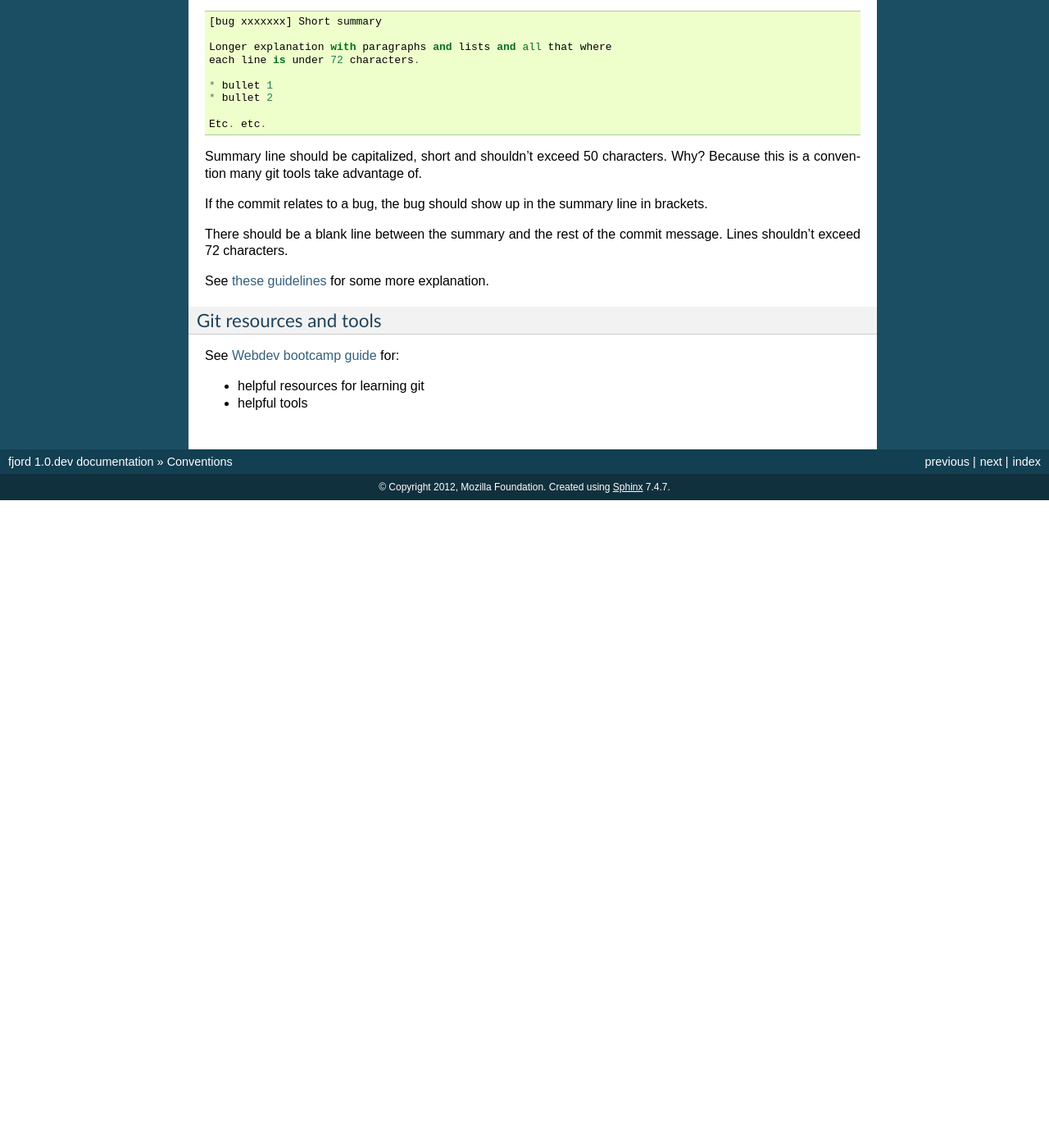
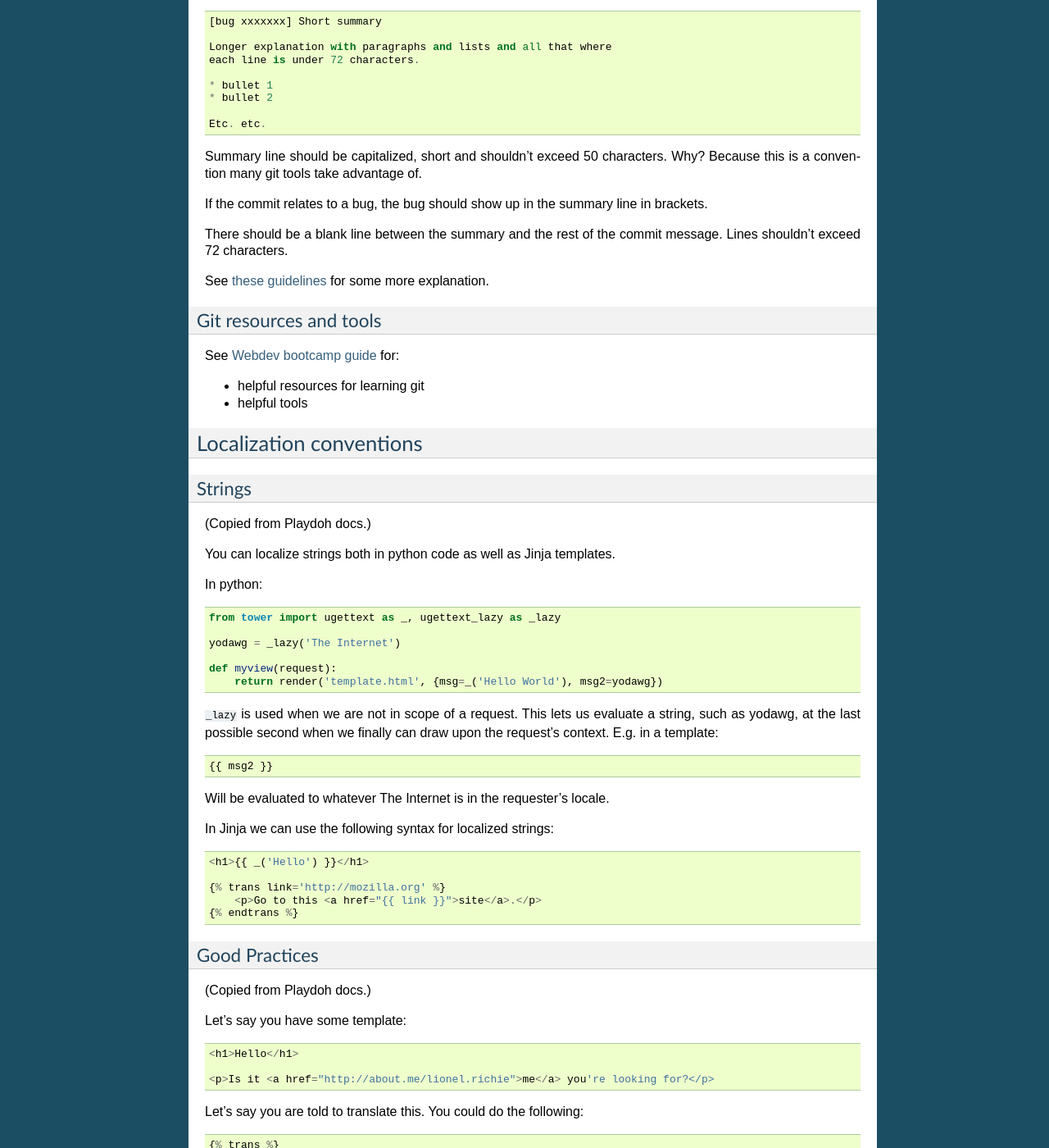
Before and after one commit to mozilla/fjord, a Sphinx documentation site: the page built from docs/conventions.rst, in a window 1280 px wide and 1400 px high, scrolled down 506 px. Shown: the whole window at 82% size. Built offline with Sphinx 7.4.7, drawn with Linux system fonts in a browser that asks for light colours; before the commit the page ends 1116 px from its top, so only the background shows below that; some of the changed text lies outside the part shown.

Commit message:
[bug 778466] Update l10n docs
* add l10n conventions from playdoh docs (easier to have it in one place)
* add l10n strings maintenance from playdoh docs (easier to have it
  in one place and we can use our project-specific things)

```diff
--- a/docs/conventions.rst
+++ b/docs/conventions.rst
@@ -1,6 +1,6 @@
-===========
-Conventions
-===========
+=====================================
+Conventions (git, l10n, python, etc.)
+=====================================
 
 This document contains coding conventions, and things to watch out
 for, etc.
@@ -67,3 +67,107 @@ for:
 
 * helpful resources for learning git
 * helpful tools
+
+
+Localization conventions
+========================
+
+Strings
+-------
+
+(Copied from Playdoh docs.)
+
+You can localize strings both in python code as well as Jinja templates.
+
+In python::
+
+    from tower import ugettext as _, ugettext_lazy as _lazy
+
+    yodawg = _lazy('The Internet')
+
+    def myview(request):
+        return render('template.html', {msg=_('Hello World'), msg2=yodawg})
+
+``_lazy`` is used when we are not in scope of a request. This lets us
+evaluate a string, such as yodawg, at the last possible second when we
+finally can draw upon the request’s context. E.g. in a template::
+
+    {{ msg2 }}
+
+Will be evaluated to whatever The Internet is in the requester’s
+locale.
+
+In Jinja we can use the following syntax for localized strings::
+
+    <h1>{{ _('Hello') }}</h1>
+
+    {% trans link='http://mozilla.org' %}
+        <p>Go to this <a href="{{ link }}">site</a>.</p>
+    {% endtrans %}
+
+
+Good Practices
+--------------
+
+(Copied from Playdoh docs.)
+
+Let’s say you have some template::
+
+    <h1>Hello</h1>
+
+    <p>Is it <a href="http://about.me/lionel.richie">me</a> you're looking for?</p>
+
+Let’s say you are told to translate this. You could do the following::
+
+    {% trans %}
+        <h1>Hello</h1>
+
+        <p>Is it <a href="http://about.me/yo">me</a> you're looking for?</p>
+    {% endtrans %}
+
+This has a few problems, however:
+
+1. It forces every localizer to mimic your HTML, potentially breaking it.
+
+2. If you decide to change the HTML, you need to either update your
+   .po files or buy all your localizers a nice gift because of all the
+   pain you’re inflicting upon them.
+
+3.  If the URL changes, your localizer has to update everything.
+
+Here’s an alternative::
+
+    <h1>_('Hello')</h1>
+
+    <p>
+    {% trans about_url='http://about.me/lionel.richie' %}
+        Is it <a href="{{ about_url }}">me</a> you're looking for?
+    {% endtrans %}
+    </p>
+
+or if you have multiple paragraphs::
+
+    <h1>_('Hello')</h1>
+
+    {% trans about_url='http://about.me/lionel.richie' %}
+    <p>
+        Is it <a href="{{ about_url }}">me</a> you're looking for?
+    </p>
+    <p>
+        I can see it in your eyes.
+    </p>
+    {% endtrans %}
+
+Here are the advantages:
+
+1. Localizers have to do minimal HTML.
+2. The links and even structure of the document can change, but the
+   localizations can stay put.
+
+Be mindful of work that localizers will have to do.
+
+
+.. seealso::
+
+   http://playdoh.readthedocs.org/en/latest/userguide/l10n.html#localization-l10n
+     Localization (l10n) in the Playdoh docs
```
Also changed, not shown: docs/l10n.rst (+35 -8 lines).
